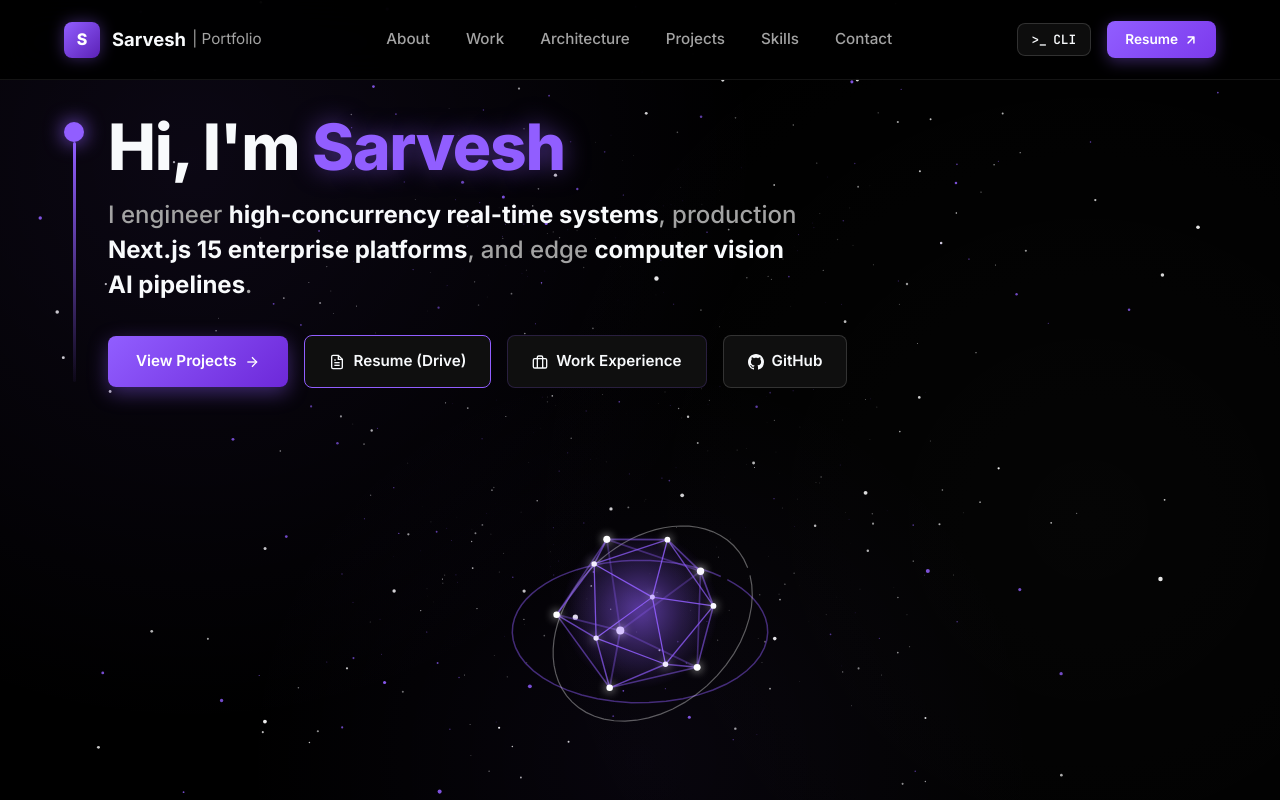
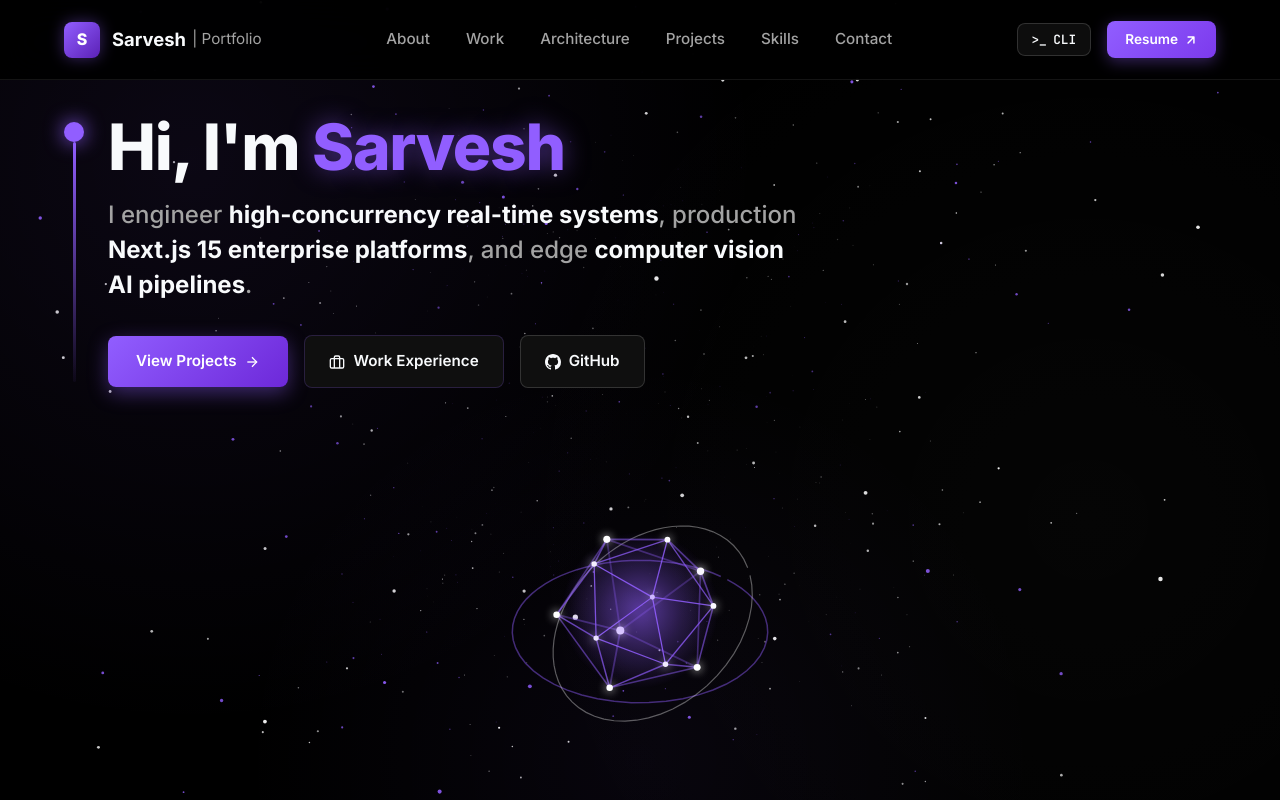
Before and after one commit to Draken970/Portfolio, a website: page index.html in a window 1280 px wide. Shown: the top 800 px of the page. Drawn offline with Linux system fonts and the light colour scheme; animation ran at ten frames a second.

Commit message:
refactor: remove redundant resume button from hero section

```diff
--- a/index.html
+++ b/index.html
@@ -83,10 +83,6 @@
             <a href="#projects" class="btn-hero-primary">
               <span>View Projects</span>
               <svg width="16" height="16" viewBox="0 0 24 24" fill="none" stroke="currentColor" stroke-width="2"><line x1="5" y1="12" x2="19" y2="12"></line><polyline points="12 5 19 12 12 19"></polyline></svg>
-            </a>
-            <a href="https://drive.google.com/file/d/1KOlCKIPTA4m3qXLN1r_ubqgrEQaBaO2d/view?usp=drivesdk" target="_blank" rel="noopener noreferrer" class="btn-hero-secondary" style="border-color: var(--accent-purple);">
-              <svg width="16" height="16" viewBox="0 0 24 24" fill="none" stroke="currentColor" stroke-width="2"><path d="M14 2H6a2 2 0 0 0-2 2v16a2 2 0 0 0 2 2h12a2 2 0 0 0 2-2V8z"></path><polyline points="14 2 14 8 20 8"></polyline><line x1="16" y1="13" x2="8" y2="13"></line><line x1="16" y1="17" x2="8" y2="17"></line><polyline points="10 9 9 9 8 9"></polyline></svg>
-              <span>Resume (Drive)</span>
             </a>
             <a href="#experience" class="btn-hero-secondary">
               <svg width="16" height="16" viewBox="0 0 24 24" fill="none" stroke="currentColor" stroke-width="2"><rect x="2" y="7" width="20" height="14" rx="2" ry="2"></rect><path d="M16 21V5a2 2 0 0 0-2-2h-4a2 2 0 0 0-2 2v16"></path></svg>
```
